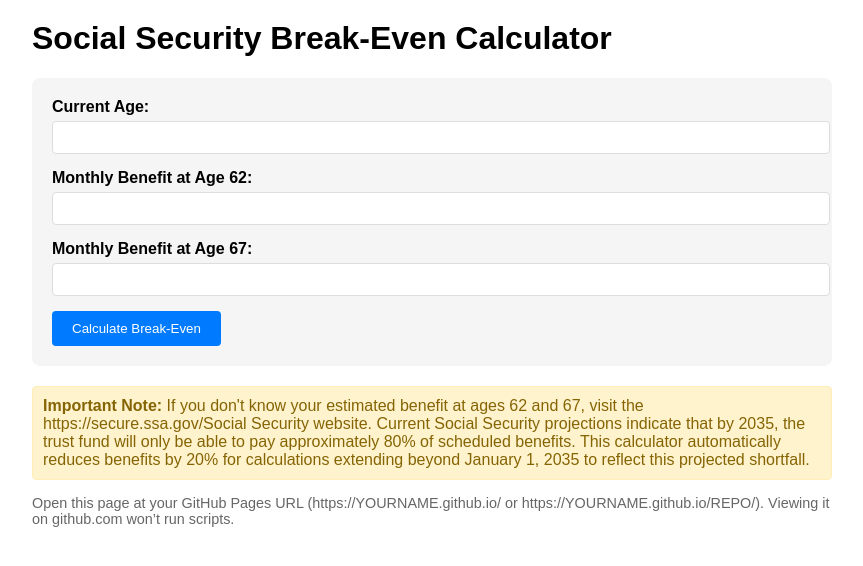
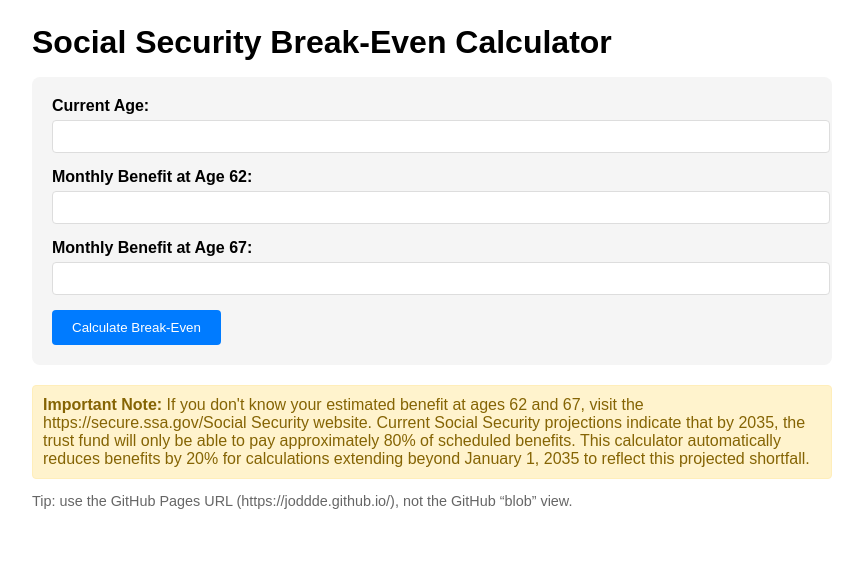
Before and after one commit to joddde/Socialsecurity, a plain HTML site: page index.html in a window 1280 px wide. Shown: the whole page, without its empty margins (208-1071 px from the left). Drawn offline with Linux system fonts and the light colour scheme.

Commit message:
Update index.html

```diff
--- a/index.html
+++ b/index.html
@@ -16,9 +16,10 @@
       --err-bg: #ffe6e6;
       --err-border: #ffb3b3;
       --err-text: #a30000;
+      --link: #0645AD;
     }
-    body { font-family: Arial, sans-serif; max-width: 800px; margin: 0 auto; padding: 20px; }
-    h1 { margin-top: 0; }
+    body { font-family: Arial, sans-serif; max-width: 800px; margin: 0 auto; padding: 24px 16px; }
+    h1 { margin: 0 0 16px; }
     .calculator { background-color: var(--bg); padding: 20px; border-radius: 8px; margin-bottom: 20px; }
     .input-group { margin-bottom: 15px; }
     label { display: block; margin-bottom: 5px; font-weight: bold; }
@@ -34,6 +35,7 @@
     button:hover { background-color: var(--primary-dark); }
     #result { margin-top: 20px; padding: 15px; border: 1px solid var(--border); border-radius: 4px; display: none; }
     .warning { background-color: var(--warn-bg); border: 1px solid var(--warn-border); color: var(--warn-text); padding: 10px; margin-top: 20px; border-radius: 4px; }
+    .warning a { color: var(--link); text-decoration: underline; }
     .error { background-color: var(--err-bg); border: 1px solid var(--err-border); color: var(--err-text); padding: 10px; border-radius: 4px; margin-top: 10px; display: none; }
     .muted { color: #666; font-size: 0.9em; }
   </style>
@@ -70,7 +72,7 @@
     This calculator automatically reduces benefits by 20% for calculations extending beyond January 1, 2035 to reflect this projected shortfall.
   </div>
 
-  <p class="muted">Open this page at your GitHub Pages URL (https://YOURNAME.github.io/ or https://YOURNAME.github.io/REPO/). Viewing it on github.com won’t run scripts.</p>
+  <p class="muted">Tip: use the GitHub Pages URL (https://joddde.github.io/), not the GitHub “blob” view.</p>
 
   <noscript>
     <p class="error">JavaScript is required for this calculator.</p>
@@ -188,7 +190,7 @@
         var breakEvenAge = 67 + (breakEvenMonthsAfter67 / 12);
         var breakEvenAgeStr = breakEvenAge.toFixed(1);
 
-        // Notes shown to the user about when reductions hit
+        // Notes about when reductions hit
         var note62 = '';
         if (monthsTo62 >= monthsToReduction) {
           note62 = '<br>(reduced to $' + formatMoney(earlyBenefit * 0.8) + ' on/after Jan 2035)';
```
